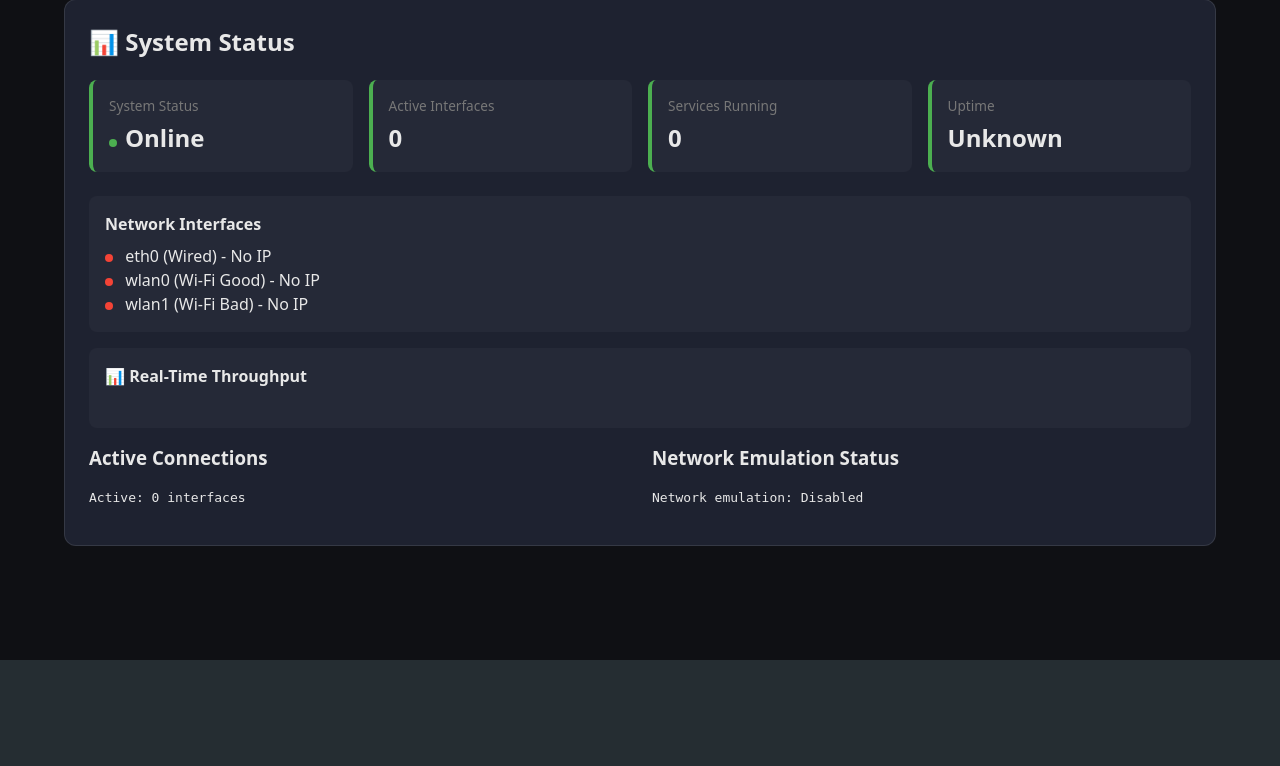
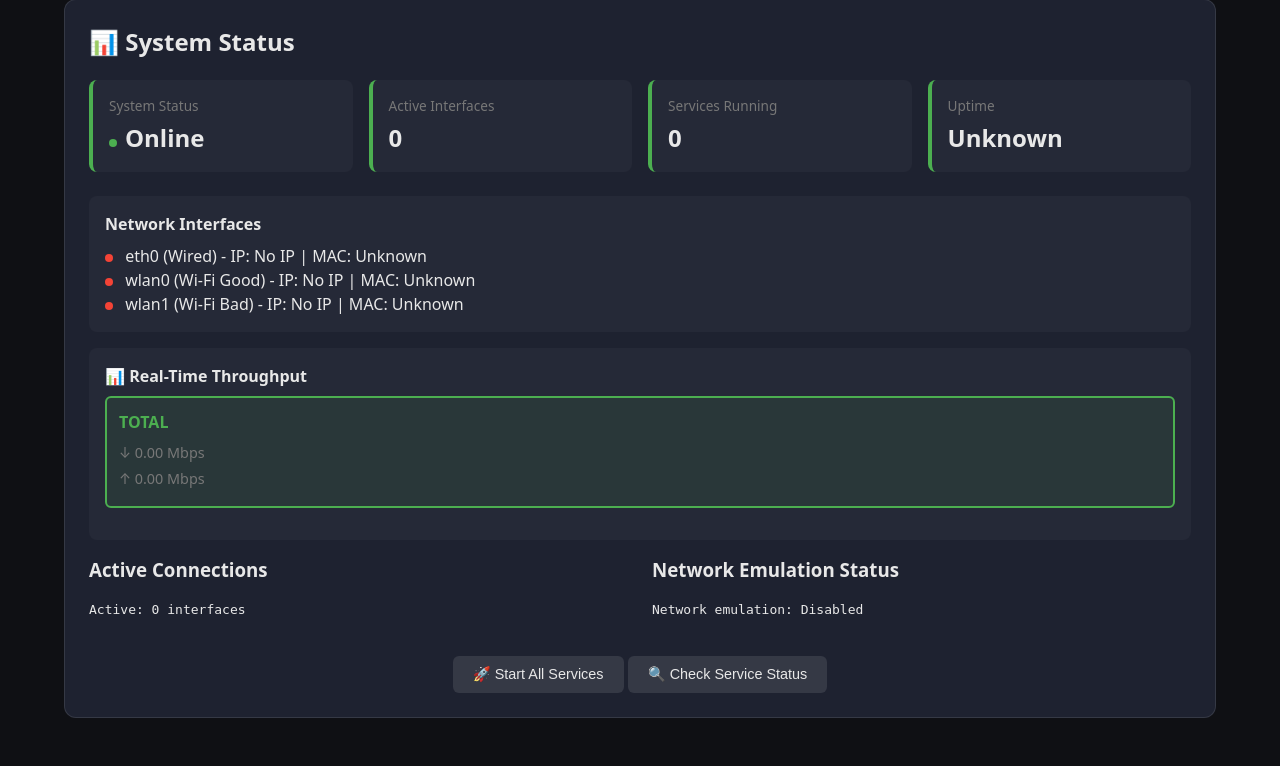
Before and after one commit to danryan06/wifi-dashboard, a Flask app: page / in a window 1280 px wide. Shown: the part 140-906 px from the top of the page. Before the commit the page ends 800 px from the top, so only its background shows below. Run offline with Flask 3, Linux system fonts and the light colour scheme; data that the repository does not hold is empty; parts of the project's set-up code (start-up, migrations or seed data) failed here and were passed over.

Commit message:
Fix Status Display and Add Service Management
✅ Status Tab: Now shows IP addresses and MAC addresses for interfaces
✅ Throughput Totals: Added TOTAL card showing combined download/upload speeds
✅ Service Management: Added buttons to start all services and check status
✅ Auto-Detection: Dashboard now warns if services are not running
✅ Better Logging: Enhanced service status checking and error handling

The dashboard should now show real IP/MAC data and help identify why services aren't running.

```diff
--- a/templates/dashboard.html
+++ b/templates/dashboard.html
@@ -582,6 +582,11 @@
                     <pre id="netem-status">Loading...</pre>
                 </div>
             </div>
+
+            <div style="margin-top: 24px; text-align: center;">
+                <button onclick="startAllServices()" class="secondary">🚀 Start All Services</button>
+                <button onclick="checkServiceStatus()" class="secondary">🔍 Check Service Status</button>
+            </div>
         </div>
 
         <!-- Interfaces Tab -->
@@ -836,25 +841,43 @@
                     interfaceList.innerHTML = interfaces.map(iface => {
                         const status = iface.data.active ? 'online' : 'offline';
                         const ip = iface.data.ip || 'No IP';
+                        const mac = iface.data.mac || 'Unknown';
                         return `
                             <div class="interface-item">
                                 <span class="status-indicator status-${status}"></span>
-                                ${iface.name} (${iface.type}) - ${ip}
+                                ${iface.name} (${iface.type}) - IP: ${ip} | MAC: ${mac}
                             </div>
                         `;
                     }).join('');
 
                     // Update throughput grid
                     const throughputGrid = document.getElementById('throughput-grid');
-                    throughputGrid.innerHTML = Object.entries(throughput).map(([iface, data]) => `
-                        <div class="throughput-item">
-                            <div class="throughput-interface">${iface}</div>
+                    const throughputEntries = Object.entries(throughput);
+
+                    // Calculate totals
+                    const totalDownload = throughputEntries.reduce((sum, [_, data]) => sum + (data.download || 0), 0);
+                    const totalUpload = throughputEntries.reduce((sum, [_, data]) => sum + (data.upload || 0), 0);
+
+                    throughputGrid.innerHTML = [
+                        // Totals card
+                        `<div class="throughput-item" style="border: 2px solid var(--accent); background: rgba(76, 175, 80, 0.1);">
+                            <div class="throughput-interface" style="color: var(--accent); font-weight: bold;">TOTAL</div>
                             <div class="throughput-stats">
-                                <div>↓ ${data.download || 0} Mbps</div>
-                                <div>↑ ${data.upload || 0} Mbps</div>
+                                <div>↓ ${totalDownload.toFixed(2)} Mbps</div>
+                                <div>↑ ${totalUpload.toFixed(2)} Mbps</div>
                             </div>
-                        </div>
-                    `).join('');
+                        </div>`,
+                        // Individual interface cards
+                        ...throughputEntries.map(([iface, data]) => `
+                            <div class="throughput-item">
+                                <div class="throughput-interface">${iface}</div>
+                                <div class="throughput-stats">
+                                    <div>↓ ${data.download || 0} Mbps</div>
+                                    <div>↑ ${data.upload || 0} Mbps</div>
+                                </div>
+                            </div>
+                        `)
+                    ].join('');
 
                     // Update active connections
                     const activeConnections = document.getElementById('active-connections');
@@ -1372,11 +1395,92 @@
             }
         }
 
+        // Check and start services if needed
+        async function checkAndStartServices() {
+            try {
+                const response = await fetch('/status');
+                const data = await response.json();
+
+                if (data.success) {
+                    const serviceStatus = data.service_status || {};
+                    const services = ['wired-test', 'wifi-good', 'wifi-bad'];
+
+                    // Check if any services are not active
+                    const inactiveServices = services.filter(service => {
+                        const status = serviceStatus[service.replace('-', '_')] || 'unknown';
+                        return status !== 'active';
+                    });
+
+                    if (inactiveServices.length > 0) {
+                        console.log('Some services are not active:', inactiveServices);
+                        showFlashMessage(`Some services are not running: ${inactiveServices.join(', ')}. Check the Services tab to start them.`, 'warning');
+                    }
+                }
+            } catch (error) {
+                console.error('Failed to check service status:', error);
+            }
+        }
+
+        // Start all services
+        async function startAllServices() {
+            try {
+                showFlashMessage('Starting all services...', 'info');
+
+                const services = ['eth0', 'wlan0', 'wlan1'];
+                for (const service of services) {
+                    const formData = new FormData();
+                    formData.append('interface', service);
+                    formData.append('action', 'start');
+
+                    await fetch('/traffic_action', {
+                        method: 'POST',
+                        body: formData
+                    });
+                }
+
+                showFlashMessage('All services start initiated. Check logs for progress.', 'success');
+
+                // Refresh status after a delay
+                setTimeout(() => {
+                    loadStatusData();
+                }, 3000);
+
+            } catch (error) {
+                console.error('Failed to start services:', error);
+                showFlashMessage('Failed to start services', 'error');
+            }
+        }
+
+        // Check service status
+        async function checkServiceStatus() {
+            try {
+                const response = await fetch('/status');
+                const data = await response.json();
+
+                if (data.success) {
+                    const serviceStatus = data.service_status || {};
+                    const services = [
+                        { name: 'wifi-dashboard', status: serviceStatus.dashboard || 'unknown' },
+                        { name: 'wired-test', status: serviceStatus.wired || 'unknown' },
+                        { name: 'wifi-good', status: serviceStatus.good || 'unknown' },
+                        { name: 'wifi-bad', status: serviceStatus.bad || 'unknown' }
+                    ];
+
+                    const statusText = services.map(s => `${s.name}: ${s.status}`).join('\n');
+                    showFlashMessage(`Service Status:\n${statusText}`, 'info');
+                }
+            } catch (error) {
+                console.error('Failed to check service status:', error);
+                showFlashMessage('Failed to check service status', 'error');
+            }
+        }
+
         // Initialize dashboard
         document.addEventListener('DOMContentLoaded', () => {
             // Load initial data
             loadStatusData();
             loadCurrentWifiConfig();
+            checkAndStartServices();
 
             // Set up auto-refresh for status
             setInterval(loadStatusData, 30000); // Refresh every 30 seconds
```
